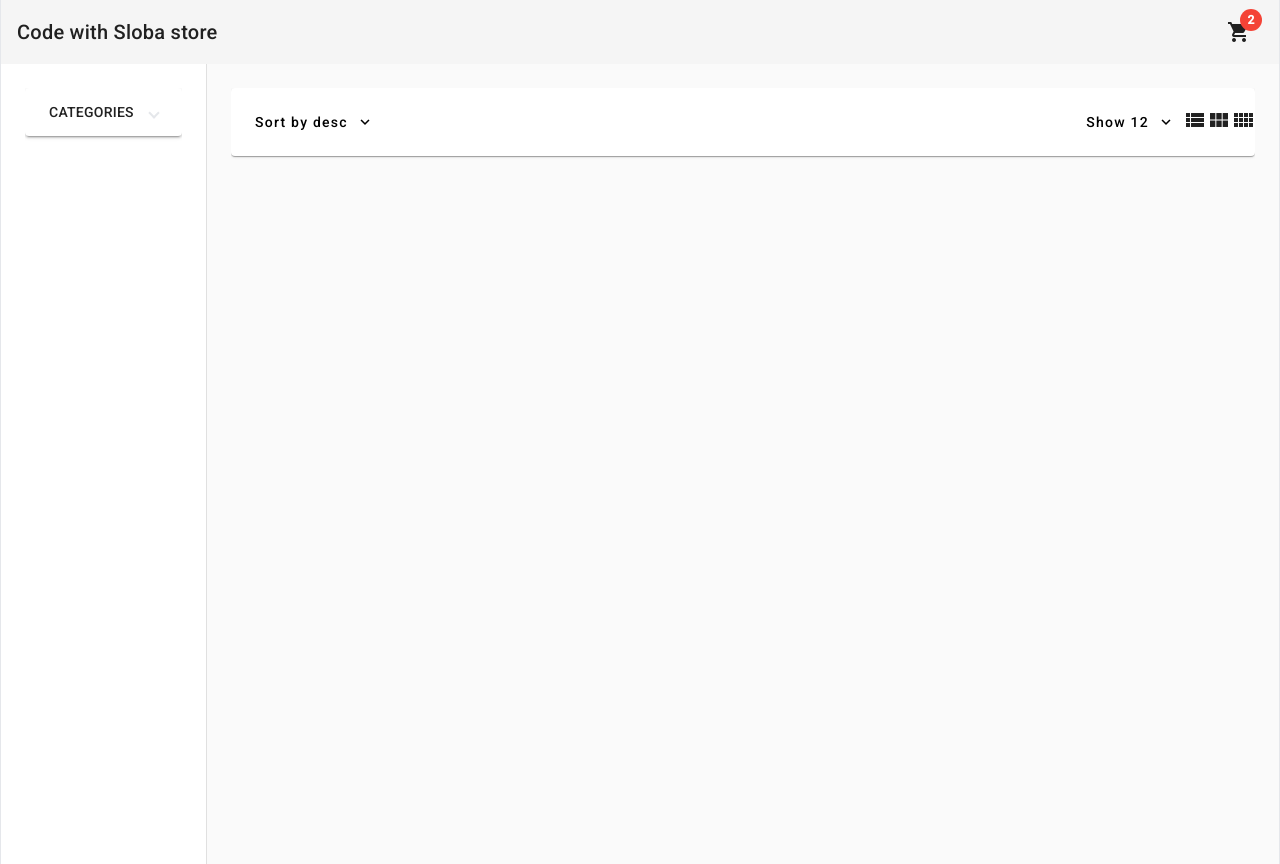
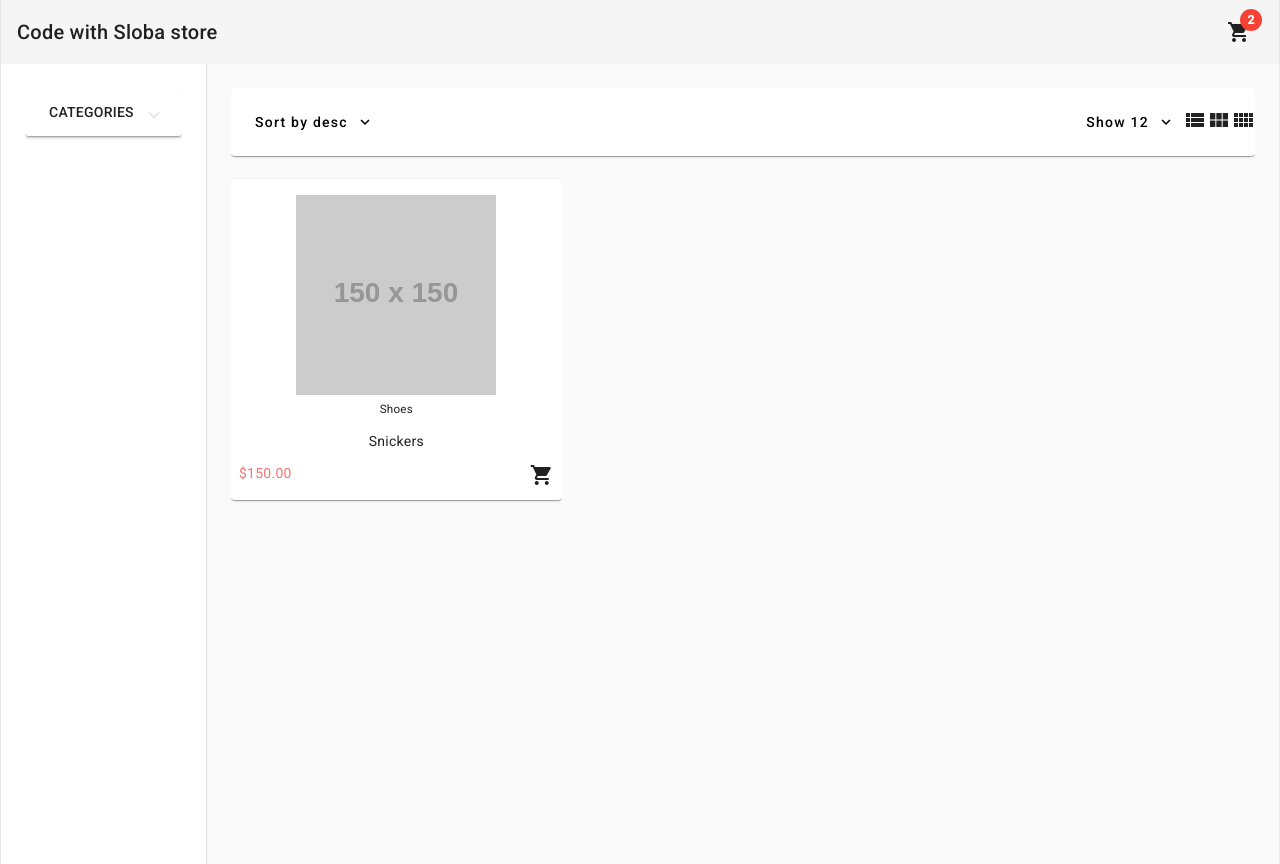
Before and after one commit to epetrov2/AngularStoreTutFreeCodeCamp-22, an Angular app: page /home in a window 1280 px wide. Built offline with nearby package versions, Linux system fonts and the light colour scheme.

Commit message:
Add product box component for page

```diff
--- a/src/app/app.module.ts
+++ b/src/app/app.module.ts
@@ -21,6 +21,7 @@ import { HeaderComponent } from './components/header/header.component';
 import { HomeComponent } from './pages/home/home.component';
 import { ProductsHeaderComponent } from './pages/home/components/products-header/products-header.component';
 import { FiltersComponent } from './pages/home/components/filters/filters.component';
+import { ProductBoxComponent } from './pages/home/components/product-box/product-box.component';
 
 
 
@@ -31,6 +32,7 @@ import { FiltersComponent } from './pages/home/components/filters/filters.compon
     HomeComponent,
     ProductsHeaderComponent,
     FiltersComponent,
+    ProductBoxComponent
   ],
   imports: [
     BrowserModule,
--- /dev/null
+++ b/src/app/pages/home/components/product-box/product-box.component.html
@@ -0,0 +1,22 @@
+<mat-card [ngClass]="{'text-center': !fullWidthMode}">
+    <div class="p-2 mt-2" [ngClass]="{'flex': fullWidthMode}">
+        <img class="mb-1 mx-auto"
+        [ngClass]="{'h-[200px]': !fullWidthMode, 'h-[360px]': fullWidthMode}"
+        src="https://via.placeholder.com/150" alt="">
+        <div class="w-full" [ngClass]="{'flex flex-col p-8 justify-between': fullWidthMode}">
+            <div>
+                <h5>Shoes</h5>
+                <p class="truncate hover:whitespace-normal">Snickers</p>
+                <p *ngIf="fullWidthMode">Description long sentence.</p>
+            </div>
+            <div class="flex justify-between">
+                <span class="text-red-400">
+                    {{ 150 | currency }}
+                </span>
+                <button>
+                    <mat-icon>shopping_cart</mat-icon>
+                </button>
+            </div>
+        </div>
+    </div>
+</mat-card>
--- a/src/app/pages/home/home.component.html
+++ b/src/app/pages/home/home.component.html
@@ -12,8 +12,8 @@ class="min-h-full max-w-7xl mx-auto border-x">
         gutterSize="16"
         [cols]="cols"
         [rowHeight]="rowHeight">
-            <mat-grid-tile >
-
+            <mat-grid-tile>
+                <app-product-box class="w-full" [fullWidthMode]="cols === 1"></app-product-box>
             </mat-grid-tile>
         </mat-grid-list>
     </mat-drawer-container>
```
Also changed, not shown: src/app/pages/home/components/product-box/product-box.component.ts (added, +9 -0 lines).
